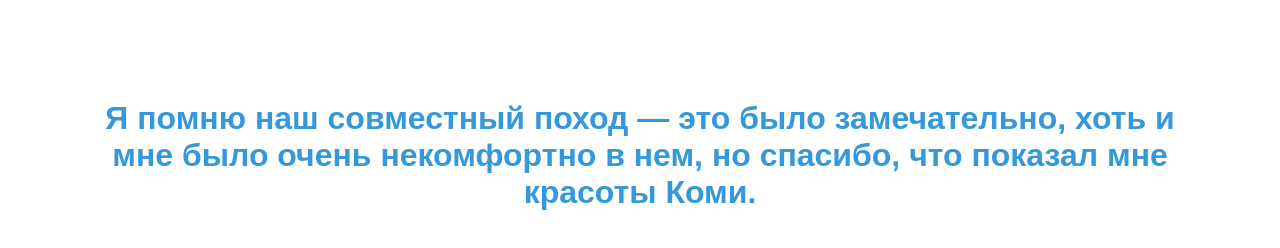
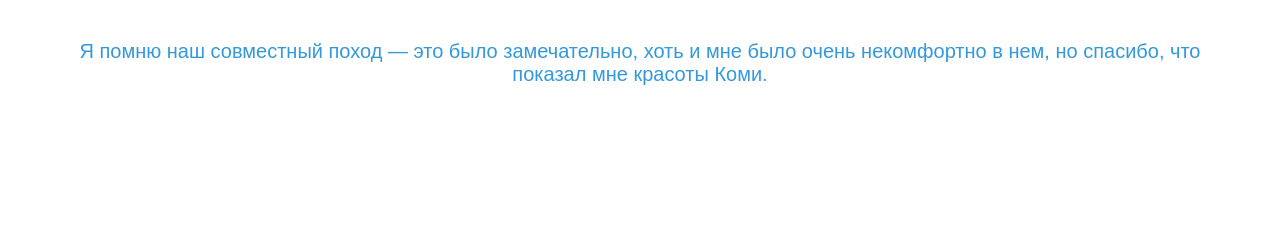
Before and after one commit to Saintkenn/photo-2, a plain HTML site: page index.html in a window 1280 px wide. Drawn offline with Linux system fonts and the light colour scheme.

Commit message:
Update index.html

```diff
--- a/index.html
+++ b/index.html
@@ -7,15 +7,16 @@
     <style>
         body {
             text-align: center;
-            margin: 100px;
+            margin: 40px;
             font-family: Arial, sans-serif;
         }
-        h1 {
+        p {
             color: #3498db;
+            font-size: 20px;
         }
     </style>
 </head>
 <body>
-    <h1>Я помню наш совместный поход — это было замечательно, хоть и мне было очень некомфортно в нем, но спасибо, что показал мне красоты Коми. </h1>
+    <p>Я помню наш совместный поход — это было замечательно, хоть и мне было очень некомфортно в нем, но спасибо, что показал мне красоты Коми. </p>
 </body>
 </html>
```
